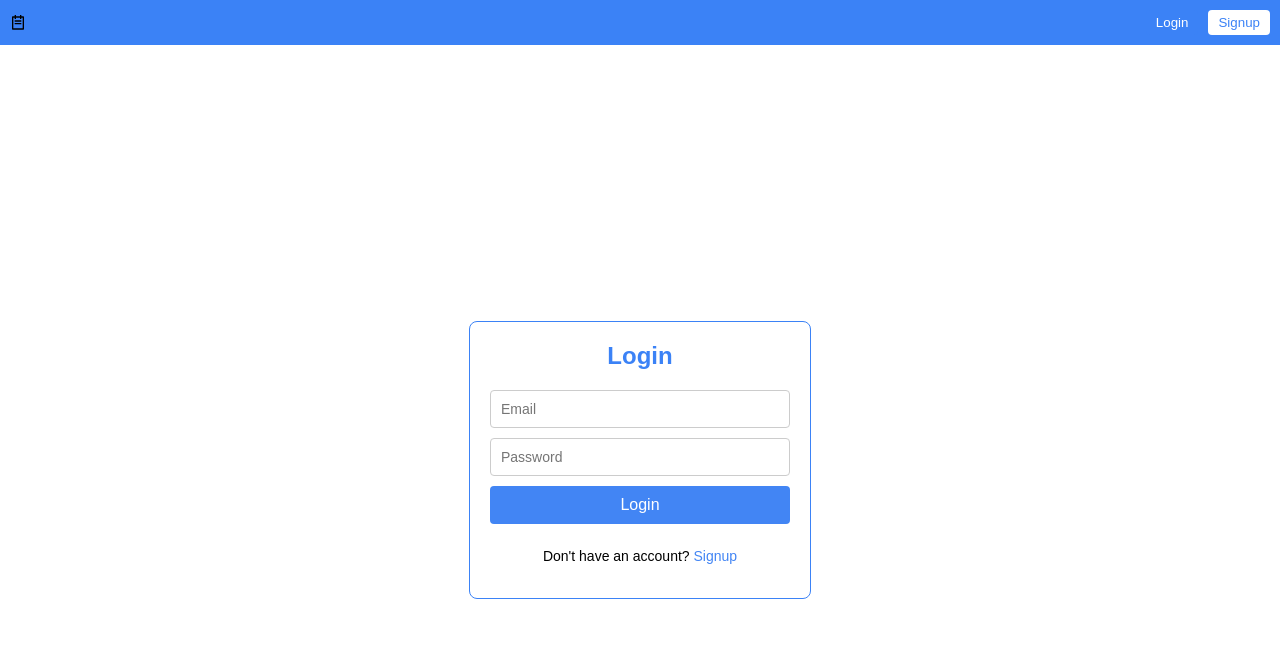
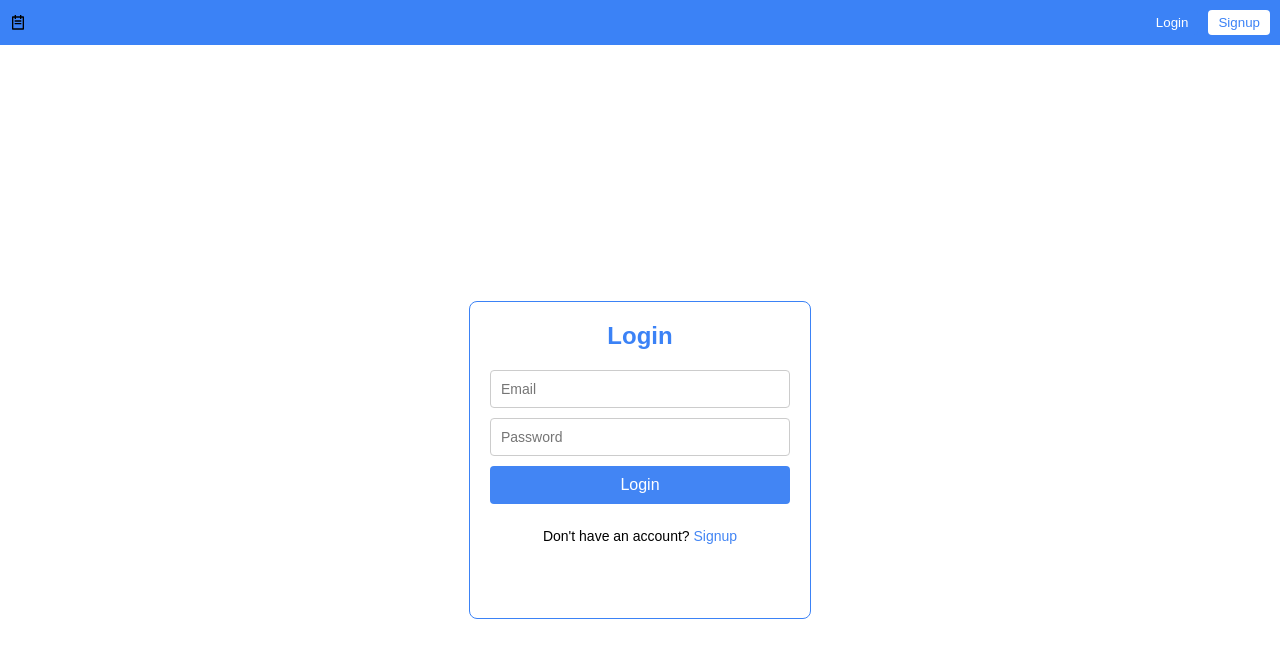
Before and after one commit to vishnuvichu012345/VooshfoodsTodo, a React (Create React App) app in the folder todo/front/: page / in a window 1280 px wide. Shown: the top 658 px of the page. Built offline with nearby package versions, Linux system fonts and the light colour scheme.

Commit message:
googleLogin

```diff
--- a/todo/front/src/components/Login-Page/Login.js
+++ b/todo/front/src/components/Login-Page/Login.js
@@ -86,12 +86,13 @@ const LoginPage = () => {
           <p className="paragraph">
             Don't have an account? <a href="/signup" className="link">Signup</a>
           </p>
-        </form>
-
-        <GoogleLogin
+          <GoogleLogin
           onSuccess={handleGoogleLogin} // Handle success
           onError={handleGoogleError} // Handle error
         />
+        </form>
+
+
       </div>
       <ToastContainer /> {/* This will render the toast notifications */}
     </>
```
